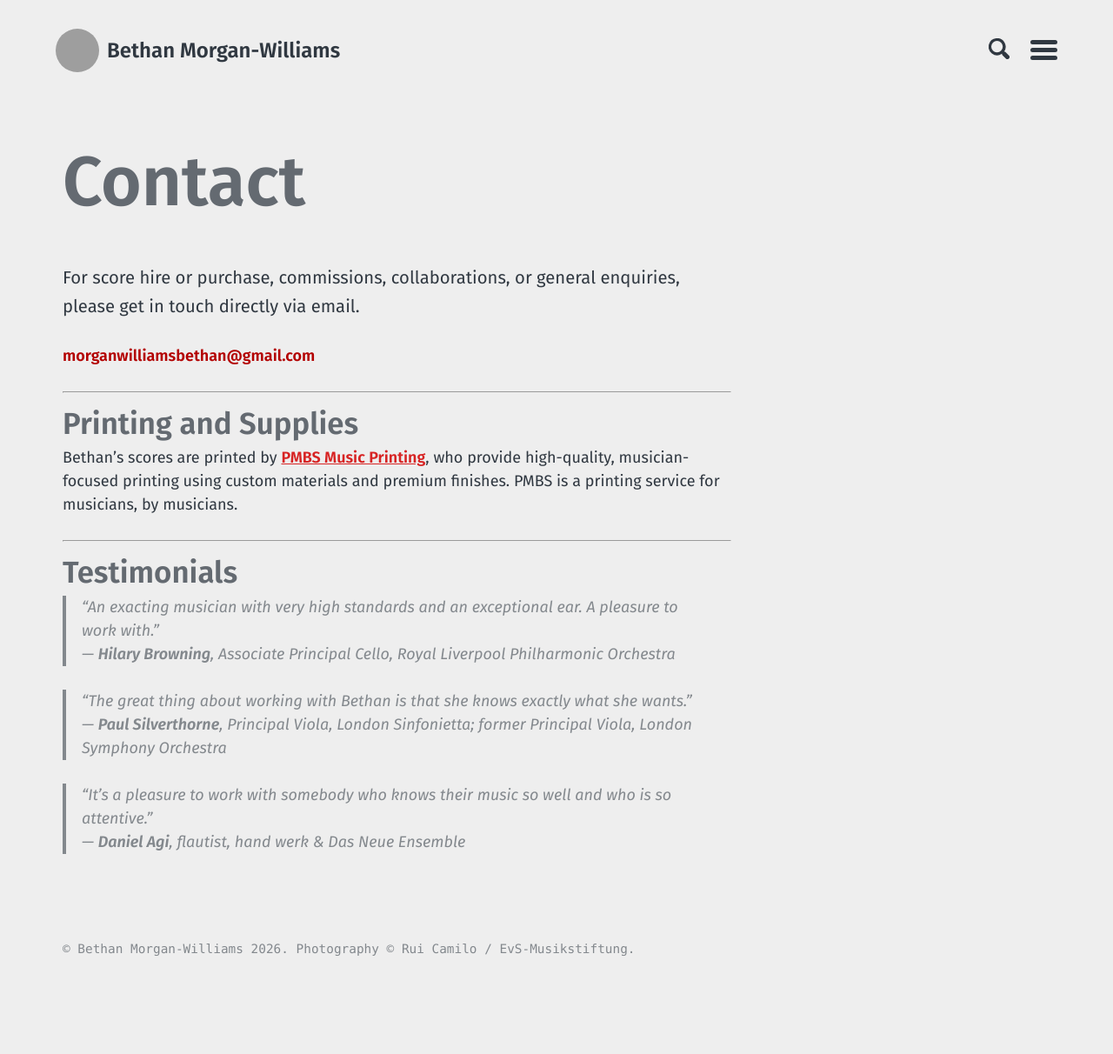
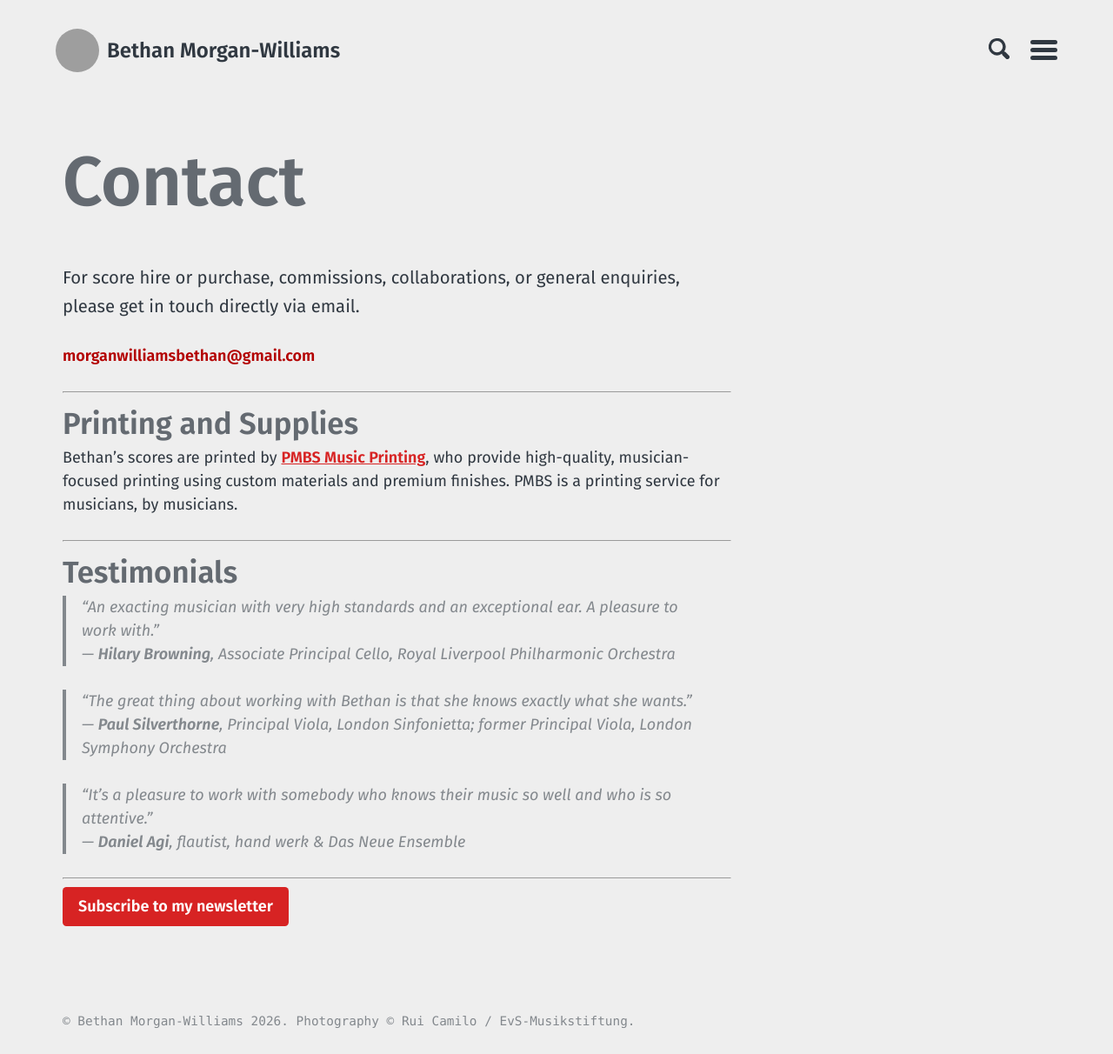
Before and after one commit to morganwilliamsb/website, a Jekyll site: the page built from contact.md, in a window 1280 px wide. Shown: the whole page at 87% size. Built offline with Jekyll 4.4.1, drawn with Linux system fonts in a browser that asks for light colours; before the commit the page ends 1129 px from its top, so only the background shows below that; grey boxes are pictures that could not be loaded.

Commit message:
Add newsletter subscription link to contact.md
Added a subscription link for the newsletter.

```diff
--- a/contact.md
+++ b/contact.md
@@ -27,3 +27,12 @@ Bethan’s scores are printed by **[PMBS Music Printing](https://www.musicprinti
 
 > “It’s a pleasure to work with somebody who knows their music so well and who is so attentive.”
 > — **Daniel Agi**, flautist, hand werk & Das Neue Ensemble
+
+---
+
+<a href="https://eepurl.com/g7QRu9"
+   class="btn"
+   target="_blank"
+   rel="noopener">
+  Subscribe to my newsletter
+</a>
```
